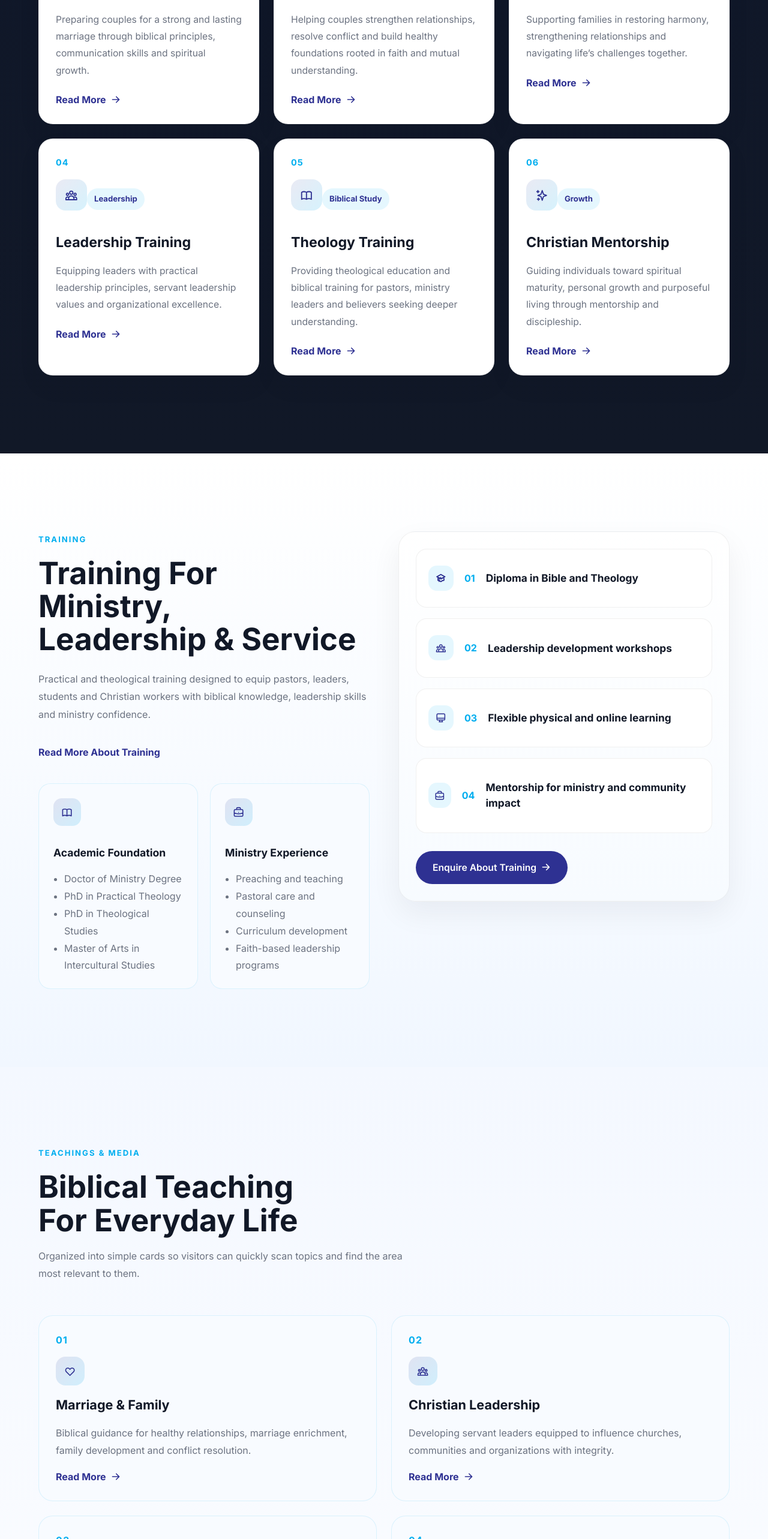
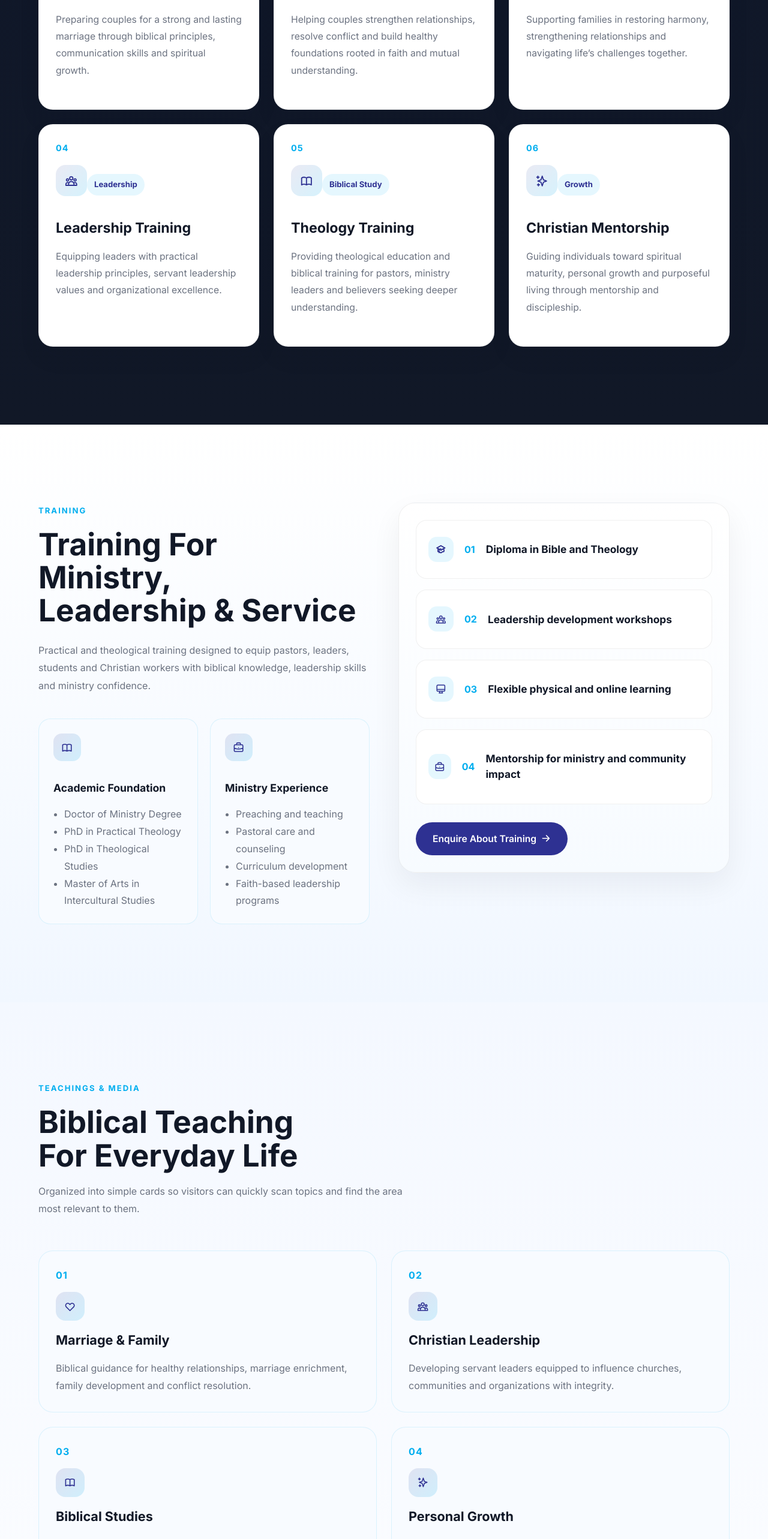
Before and after one commit to 040428/dr-senhle-website, a React (Vite) app: page / in a window 1280 px wide. Shown: the part 2960-5526 px from the top of the page at 60% size. Built offline with nearby package versions, Linux system fonts and the light colour scheme.

Commit message:
feat: Restructure Website Navigation
Co-authored-by: traeagent <traeagent@users.noreply.github.com>

```diff
--- a/src/sections/ProgramsSection.css
+++ b/src/sections/ProgramsSection.css
@@ -37,14 +37,6 @@
   color: #6b7280;
   line-height: 1.85;
   font-size: 1rem;
-}
-
-.programs-secondary-link {
-  display: inline-flex;
-  margin-top: 20px;
-  color: #2e3192;
-  text-decoration: none;
-  font-weight: 700;
 }
 
 .training-support-grid {
--- a/src/sections/ProgramsSection.jsx
+++ b/src/sections/ProgramsSection.jsx
@@ -83,10 +83,6 @@ function ProgramsSection() {
               skills and ministry confidence.
             </p>
 
-            <a className="programs-secondary-link" href="#contact">
-              Read More About Training
-            </a>
-
             <div className="training-support-grid">
               {trainingSupport.map((group) => (
                 <div key={group.title} className="training-support-card">
--- a/src/sections/ServicesSection.css
+++ b/src/sections/ServicesSection.css
@@ -102,15 +102,6 @@
   margin-bottom: 22px;
 }
 
-.service-link {
-  display: inline-flex;
-  align-items: center;
-  gap: 8px;
-  color: #2e3192;
-  text-decoration: none;
-  font-weight: 700;
-}
-
 @media (max-width: 992px) {
   .services-list {
     grid-template-columns: repeat(2, minmax(0, 1fr));
--- a/src/sections/ServicesSection.jsx
+++ b/src/sections/ServicesSection.jsx
@@ -1,7 +1,6 @@
 import { Box, Container } from "@mui/material";
 import { motion } from "framer-motion";
 import {
-  HiArrowRight,
   HiOutlineBookOpen,
   HiOutlineHeart,
   HiOutlineHome,
@@ -103,10 +102,6 @@ function ServicesSection() {
                 <span className="service-tag">{service.tag}</span>
                 <h3>{service.title}</h3>
                 <p>{service.description}</p>
-                <a href="#contact" className="service-link">
-                  Read More
-                  <HiArrowRight />
-                </a>
               </div>
             </motion.div>
           ))}
--- a/src/sections/TeachingsSection.css
+++ b/src/sections/TeachingsSection.css
@@ -83,15 +83,6 @@
   line-height: 1.85;
 }
 
-.teaching-link {
-  display: inline-flex;
-  align-items: center;
-  gap: 8px;
-  color: #2e3192;
-  text-decoration: none;
-  font-weight: 700;
-}
-
 .radio-highlight {
   margin-top: 40px;
   padding: 28px;
--- a/src/sections/TeachingsSection.jsx
+++ b/src/sections/TeachingsSection.jsx
@@ -1,7 +1,6 @@
 import { Box, Container } from "@mui/material";
 import { motion } from "framer-motion";
 import {
-  HiArrowRight,
   HiOutlineBookOpen,
   HiOutlineHeart,
   HiOutlineMicrophone,
@@ -103,11 +102,6 @@ function TeachingsSection() {
               <div className="teaching-description">
                 {item.description}
               </div>
-
-              <a className="teaching-link" href="#contact">
-                Read More
-                <HiArrowRight />
-              </a>
             </motion.div>
           ))}
         </div>
```
